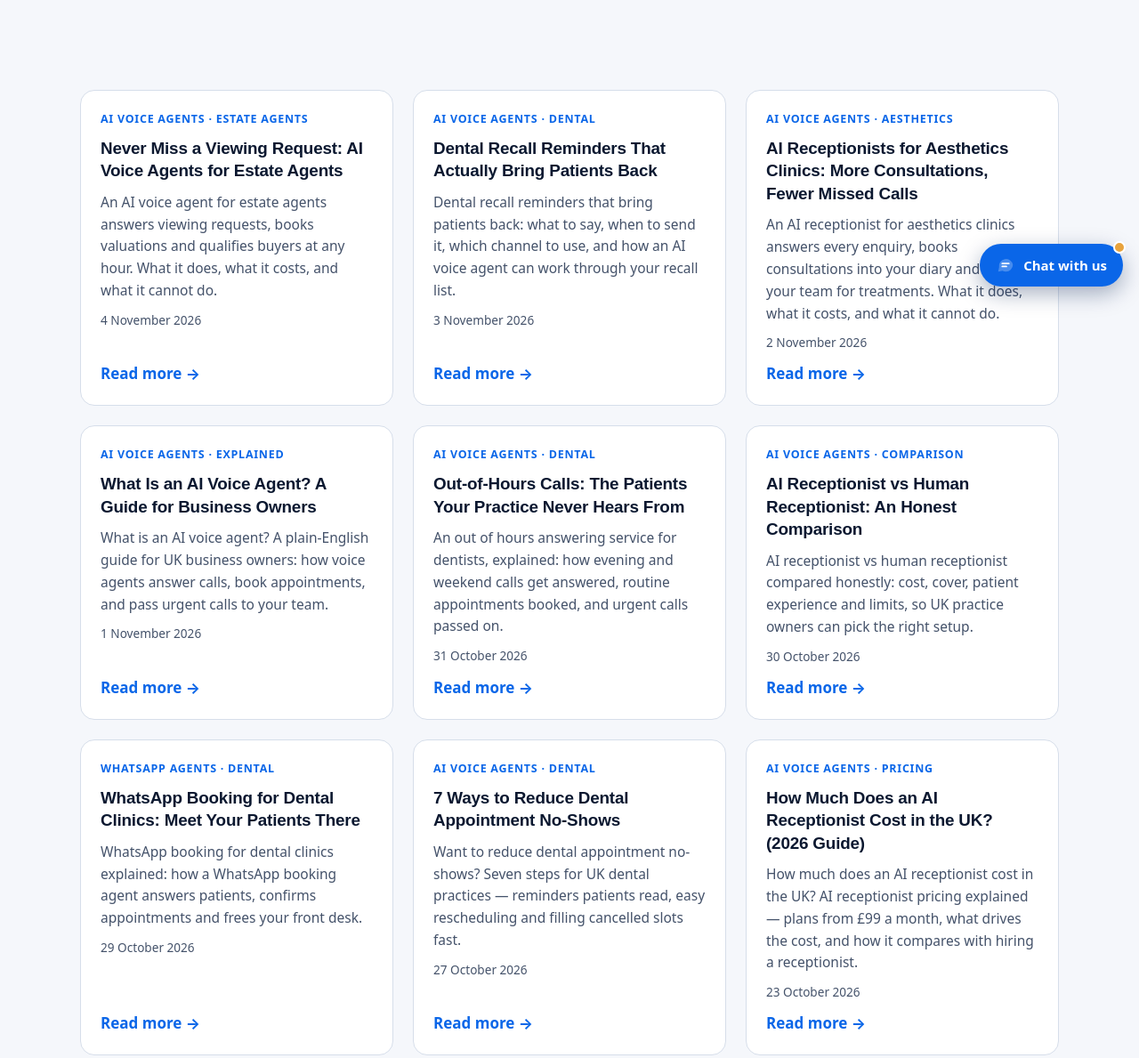
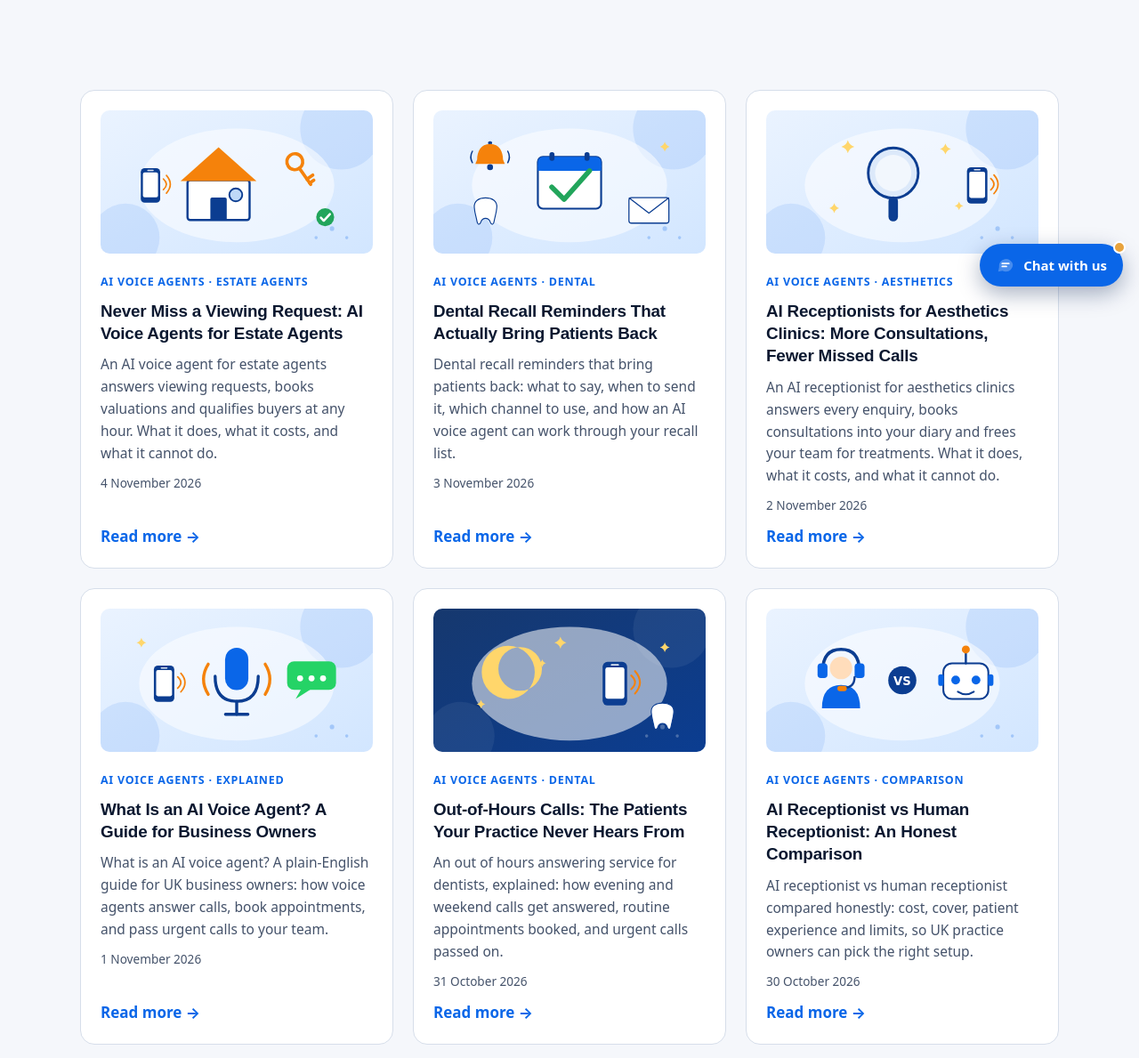
Before and after one commit to beingahsankeerio/scale-up-software-website, a website: page blog.html in a window 1280 px wide. Shown: the part 460-1649 px from the top of the page at 89% size. Drawn offline with Linux system fonts and the light colour scheme.

Commit message:
Add hero image thumbnails to blog index cards

```diff
--- a/blog.html
+++ b/blog.html
@@ -121,6 +121,7 @@
         <div class="wrap">
           <div class="post-grid" id="postGrid">
         <article class="post-card">
+<img src="/blog/images/ai-voice-agents-estate-agents.svg" alt="Illustration of a house, a key and a phone with an answered-call tick" width="1200" height="630" loading="lazy" style="width:100%;height:auto;border-radius:10px;display:block;margin-bottom:12px;" />
           <span class="tag">AI Voice Agents · Estate Agents</span>
           <h3><a href="/blog/ai-voice-agents-estate-agents.html">Never Miss a Viewing Request: AI Voice Agents for Estate Agents</a></h3>
           <p>An AI voice agent for estate agents answers viewing requests, books valuations and qualifies buyers at any hour. What it does, what it costs, and what it cannot do.</p>
@@ -129,6 +130,7 @@
         </article>
 
         <article class="post-card">
+<img src="/blog/images/dental-recall-reminders.svg" alt="Illustration of a calendar with a tick, a reminder bell, an envelope and a tooth" width="1200" height="630" loading="lazy" style="width:100%;height:auto;border-radius:10px;display:block;margin-bottom:12px;" />
           <span class="tag">AI Voice Agents · Dental</span>
           <h3><a href="/blog/dental-recall-reminders.html">Dental Recall Reminders That Actually Bring Patients Back</a></h3>
           <p>Dental recall reminders that bring patients back: what to say, when to send it, which channel to use, and how an AI voice agent can work through your recall list.</p>
@@ -137,6 +139,7 @@
         </article>
 
         <article class="post-card">
+<img src="/blog/images/ai-receptionist-aesthetics-clinics.svg" alt="Illustration of a mirror with sparkles beside a phone" width="1200" height="630" loading="lazy" style="width:100%;height:auto;border-radius:10px;display:block;margin-bottom:12px;" />
           <span class="tag">AI Voice Agents · Aesthetics</span>
           <h3><a href="/blog/ai-receptionist-aesthetics-clinics.html">AI Receptionists for Aesthetics Clinics: More Consultations, Fewer Missed Calls</a></h3>
           <p>An AI receptionist for aesthetics clinics answers every enquiry, books consultations into your diary and frees your team for treatments. What it does, what it costs, and what it cannot do.</p>
@@ -145,6 +148,7 @@
         </article>
 
         <article class="post-card">
+<img src="/blog/images/what-is-an-ai-voice-agent.svg" alt="Illustration of a microphone with sound waves, a phone and a chat bubble" width="1200" height="630" loading="lazy" style="width:100%;height:auto;border-radius:10px;display:block;margin-bottom:12px;" />
           <span class="tag">AI Voice Agents · Explained</span>
           <h3><a href="/blog/what-is-an-ai-voice-agent.html">What Is an AI Voice Agent? A Guide for Business Owners</a></h3>
           <p>What is an AI voice agent? A plain-English guide for UK business owners: how voice agents answer calls, book appointments, and pass urgent calls to your team.</p>
@@ -153,6 +157,7 @@
         </article>
 
         <article class="post-card">
+<img src="/blog/images/out-of-hours-answering-dental.svg" alt="Illustration of a crescent moon, stars and a phone answering at night" width="1200" height="630" loading="lazy" style="width:100%;height:auto;border-radius:10px;display:block;margin-bottom:12px;" />
           <span class="tag">AI Voice Agents · Dental</span>
           <h3><a href="/blog/out-of-hours-answering-dental.html">Out-of-Hours Calls: The Patients Your Practice Never Hears From</a></h3>
           <p>An out of hours answering service for dentists, explained: how evening and weekend calls get answered, routine appointments booked, and urgent calls passed on.</p>
@@ -161,6 +166,7 @@
         </article>
 
         <article class="post-card">
+<img src="/blog/images/ai-receptionist-vs-human-receptionist.svg" alt="Illustration comparing a human receptionist with a headset and an AI robot" width="1200" height="630" loading="lazy" style="width:100%;height:auto;border-radius:10px;display:block;margin-bottom:12px;" />
           <span class="tag">AI Voice Agents · Comparison</span>
           <h3><a href="/blog/ai-receptionist-vs-human-receptionist.html">AI Receptionist vs Human Receptionist: An Honest Comparison</a></h3>
           <p>AI receptionist vs human receptionist compared honestly: cost, cover, patient experience and limits, so UK practice owners can pick the right setup.</p>
@@ -169,6 +175,7 @@
         </article>
 
         <article class="post-card">
+<img src="/blog/images/whatsapp-booking-dental-clinics.svg" alt="Illustration of a chat bubble, a booking calendar and a tooth" width="1200" height="630" loading="lazy" style="width:100%;height:auto;border-radius:10px;display:block;margin-bottom:12px;" />
           <span class="tag">WhatsApp Agents · Dental</span>
           <h3><a href="/blog/whatsapp-booking-dental-clinics.html">WhatsApp Booking for Dental Clinics: Meet Your Patients There</a></h3>
           <p>WhatsApp booking for dental clinics explained: how a WhatsApp booking agent answers patients, confirms appointments and frees your front desk.</p>
@@ -176,6 +183,7 @@
           <a class="more" href="/blog/whatsapp-booking-dental-clinics.html">Read more →</a>
         </article>
         <article class="post-card">
+<img src="/blog/images/reduce-dental-no-shows.svg" alt="Illustration of a calendar with a tick, a reminder bell and a tooth" width="1200" height="630" loading="lazy" style="width:100%;height:auto;border-radius:10px;display:block;margin-bottom:12px;" />
           <span class="tag">AI Voice Agents · Dental</span>
           <h3><a href="/blog/reduce-dental-no-shows.html">7 Ways to Reduce Dental Appointment No-Shows</a></h3>
           <p>Want to reduce dental appointment no-shows? Seven steps for UK dental practices — reminders patients read, easy rescheduling and filling cancelled slots fast.</p>
@@ -183,6 +191,7 @@
           <a class="more" href="/blog/reduce-dental-no-shows.html">Read more →</a>
         </article>
         <article class="post-card">
+<img src="/blog/images/ai-receptionist-cost-uk.svg" alt="Illustration of a price tag, coins and a phone" width="1200" height="630" loading="lazy" style="width:100%;height:auto;border-radius:10px;display:block;margin-bottom:12px;" />
           <span class="tag">AI Voice Agents · Pricing</span>
           <h3><a href="/blog/ai-receptionist-cost-uk.html">How Much Does an AI Receptionist Cost in the UK? (2026 Guide)</a></h3>
           <p>How much does an AI receptionist cost in the UK? AI receptionist pricing explained — plans from £99 a month, what drives the cost, and how it compares with hiring a receptionist.</p>
@@ -190,6 +199,7 @@
           <a class="more" href="/blog/ai-receptionist-cost-uk.html">Read more →</a>
         </article>
         <article class="post-card">
+<img src="/blog/images/ai-receptionist-dental-clinics.svg" alt="Illustration of a tooth beside a ringing phone with an answered-call tick" width="1200" height="630" loading="lazy" style="width:100%;height:auto;border-radius:10px;display:block;margin-bottom:12px;" />
           <span class="tag">AI Voice Agents · Dental</span>
           <h3><a href="/blog/ai-receptionist-dental-clinics.html">AI Receptionist for Dental Clinics: Stop Losing Patients</a></h3>
           <p>Many callers who reach voicemail never ring back — they book with the practice that answers. What an AI receptionist does on a dental call, what it costs, and how setup works.</p>
```
